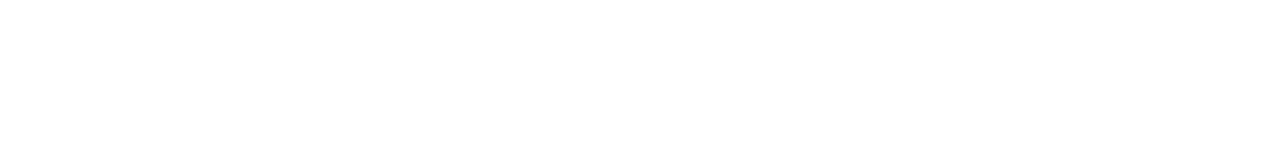
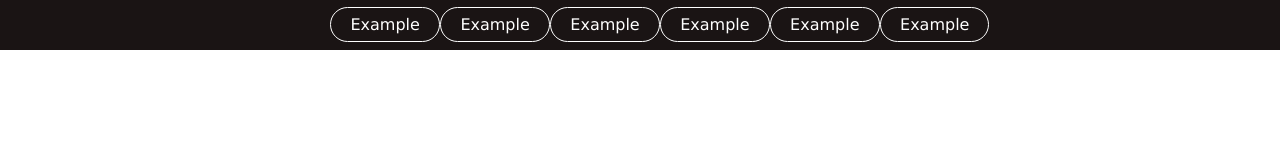
Before and after one commit to Erjankydyrov/My-second-repo, a plain HTML site: page index.html in a window 1280 px wide. Drawn offline with Linux system fonts and the light colour scheme.

Commit message:
added nav

```diff
--- a/index.html
+++ b/index.html
@@ -1,5 +1,5 @@
 <!DOCTYPE html>
-<html lang="en">
+<html lang="ru">
 <head>
     <meta charset="UTF-8">
     <meta name="viewport" content="width=device-width, initial-scale=1.0">
@@ -7,6 +7,15 @@
     <link rel="stylesheet" href="./style.css">
 </head>
 <body>
-
+    <nav>
+        <ul>
+            <li><a href="#">Example</a></li>
+            <li><a href="#">Example</a></li>
+            <li><a href="#">Example</a></li>
+            <li><a href="#">Example</a></li>
+            <li><a href="#">Example</a></li>
+            <li><a href="#">Example</a></li>
+        </ul>
+    </nav>
 </body>
 </html>
--- a/style.css
+++ b/style.css
@@ -0,0 +1,39 @@
+*{
+    box-sizing: border-box;
+}
+body{
+    margin: 0 0;
+}
+nav{
+    width: 100%;
+    height: 50px;
+    background-color: rgb(26, 20, 20);
+    position: sticky;
+    top: 0;
+    left: 0;
+    right: 0;
+}
+nav ul{
+    display: flex;
+    justify-content: space-evenly;
+    max-width: 700px;
+    margin: 0 auto;
+    padding-top: 15px;
+}
+nav ul li{
+    list-style-type: none;
+}
+nav ul li a{
+    text-decoration: none;
+    padding: 7px 19px;
+    color: white;
+    font-family: Verdana, Geneva, Tahoma, sans-serif;
+    border: 1px solid white;
+    border-radius: 20px;
+}
+nav ul li a:hover{
+    color: black;
+    border: 1px solid black;
+    background-color: white;
+    transition-duration: 1s;
+}
```
